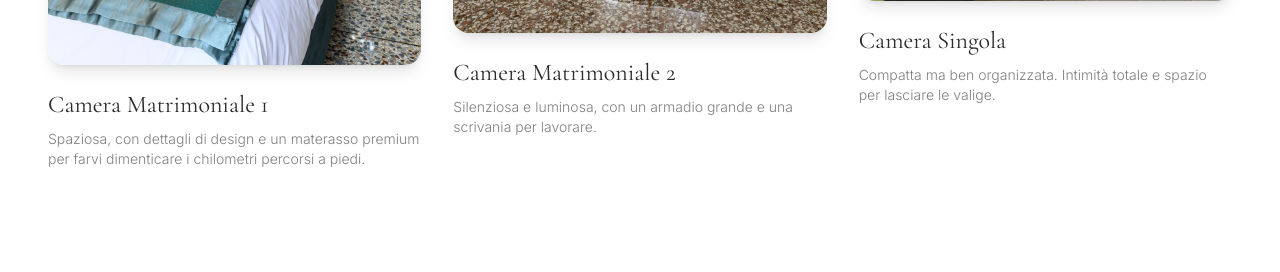
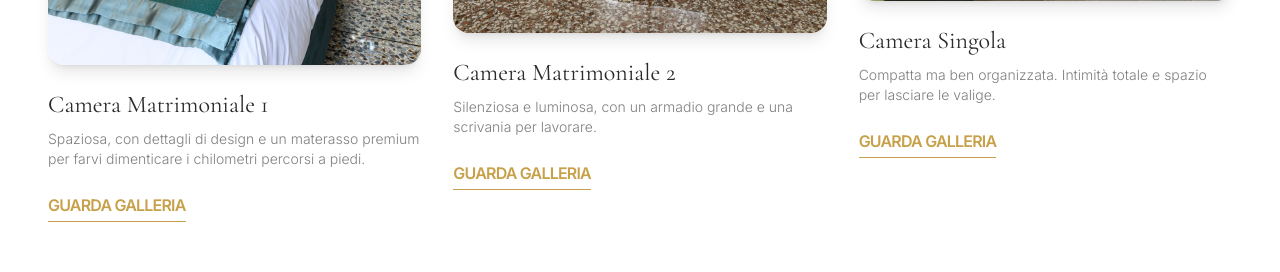
Before and after one commit to WebSitesmakers/jambokellahouserome, a React (Vite) app: page / in a window 1280 px wide. Shown: the part 3060-3332 px from the top of the page. Built offline with nearby package versions, Linux system fonts and the light colour scheme.

Commit message:
Add explicit Gallery buttons to Homepage room cards

```diff
--- a/src/App.jsx
+++ b/src/App.jsx
@@ -514,7 +514,13 @@ const Home = () => {
                                 </div>
                             </div>
                             <h3 className="font-serif text-2xl mb-2 text-charcoal group-hover:text-gold transition-colors">Camera Matrimoniale 1</h3>
-                            <p className="font-sans font-light text-charcoal/60 text-sm">Spaziosa, con dettagli di design e un materasso premium per farvi dimenticare i chilometri percorsi a piedi.</p>
+                            <p className="font-sans font-light text-charcoal/60 text-sm mb-6">Spaziosa, con dettagli di design e un materasso premium per farvi dimenticare i chilometri percorsi a piedi.</p>
+                            <button
+                                onClick={() => { setActiveGallery({ name: 'Camera Matrimoniale 1', images: m1Images }); setIsGalleryOpen(true); }}
+                                className="text-gold uppercase tracking-tighter font-bold border-b border-gold pb-1 hover:text-charcoal hover:border-charcoal transition-colors"
+                            >
+                                Guarda Galleria
+                            </button>
                         </div>
 
                         {/* Room 2 */}
@@ -530,7 +536,13 @@ const Home = () => {
                                 </div>
                             </div>
                             <h3 className="font-serif text-2xl mb-2 text-charcoal group-hover:text-gold transition-colors">Camera Matrimoniale 2</h3>
-                            <p className="font-sans font-light text-charcoal/60 text-sm">Silenziosa e luminosa, con un armadio grande e una scrivania per lavorare.</p>
+                            <p className="font-sans font-light text-charcoal/60 text-sm mb-6">Silenziosa e luminosa, con un armadio grande e una scrivania per lavorare.</p>
+                            <button
+                                onClick={() => { setActiveGallery({ name: 'Camera Matrimoniale 2', images: m2Images }); setIsGalleryOpen(true); }}
+                                className="text-gold uppercase tracking-tighter font-bold border-b border-gold pb-1 hover:text-charcoal hover:border-charcoal transition-colors"
+                            >
+                                Guarda Galleria
+                            </button>
                         </div>
 
                         {/* Room 3 */}
@@ -546,7 +558,13 @@ const Home = () => {
                                 </div>
                             </div>
                             <h3 className="font-serif text-2xl mb-2 text-charcoal group-hover:text-gold transition-colors">Camera Singola</h3>
-                            <p className="font-sans font-light text-charcoal/60 text-sm">Compatta ma ben organizzata. Intimità totale e spazio per lasciare le valige.</p>
+                            <p className="font-sans font-light text-charcoal/60 text-sm mb-6">Compatta ma ben organizzata. Intimità totale e spazio per lasciare le valige.</p>
+                            <button
+                                onClick={() => { setActiveGallery({ name: 'Camera Singola', images: sImages }); setIsGalleryOpen(true); }}
+                                className="text-gold uppercase tracking-tighter font-bold border-b border-gold pb-1 hover:text-charcoal hover:border-charcoal transition-colors"
+                            >
+                                Guarda Galleria
+                            </button>
                         </div>
                     </div>
 
```
